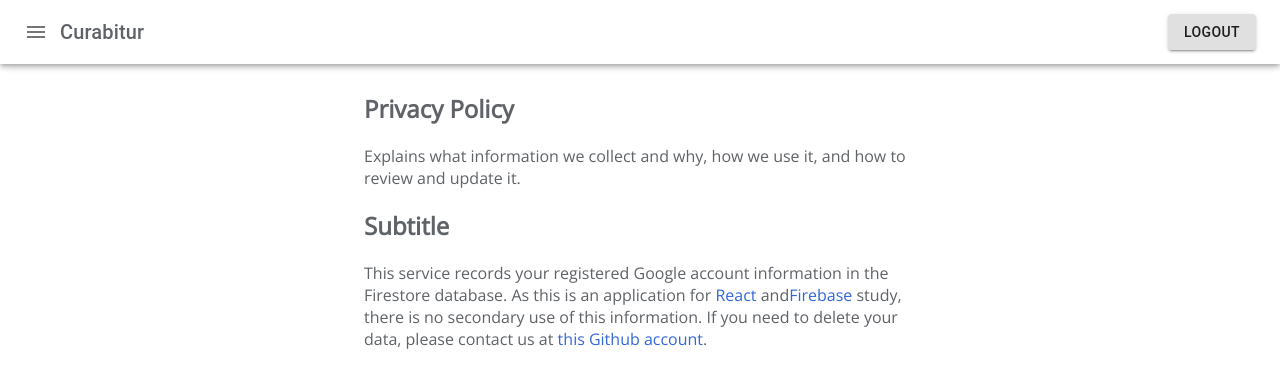
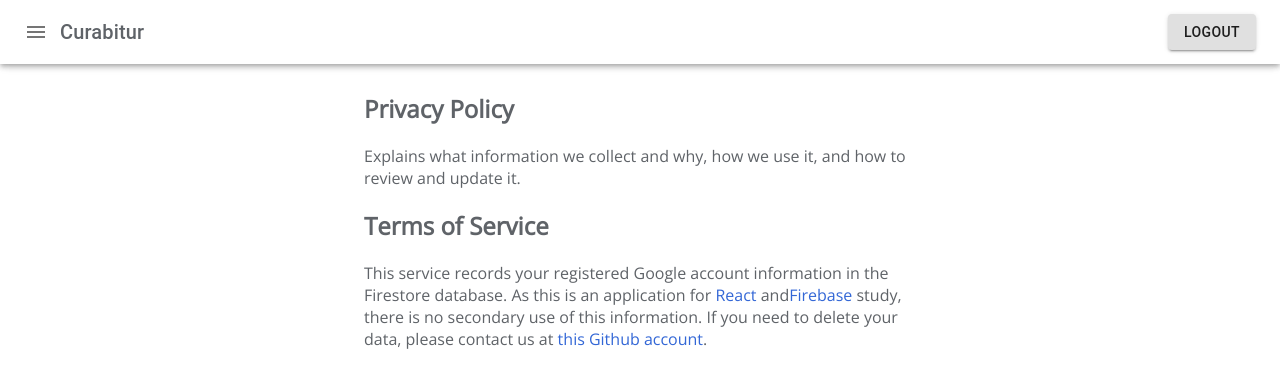
Before and after one commit to posaune0423/next-firebase-chatapp, a Next.js app: page /policy in a window 1280 px wide. Shown: the top 388 px of the page. Built offline with nearby package versions, Linux system fonts and the light colour scheme; no server answers.

Commit message:
fix: fix mypage subtitle

```diff
--- a/src/pages/policy.tsx
+++ b/src/pages/policy.tsx
@@ -17,7 +17,7 @@ export default function Home(): JSX.Element {
             Explains what information we collect and why, how we use it, and how to review and
             update it.
           </p>
-          <h2>Subtitle</h2>
+          <h2>Terms of Service</h2>
           <p>
             This service records your registered Google account information in the Firestore
             database. As this is an application for <a href="https://reactjs.org/">React</a> and
```
